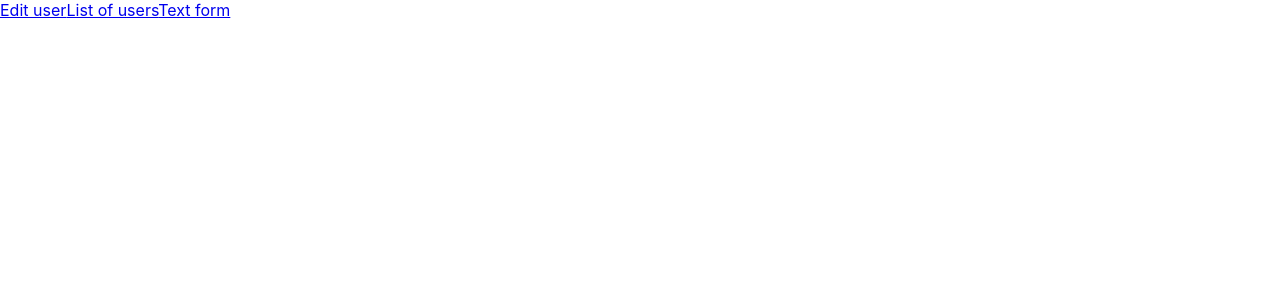
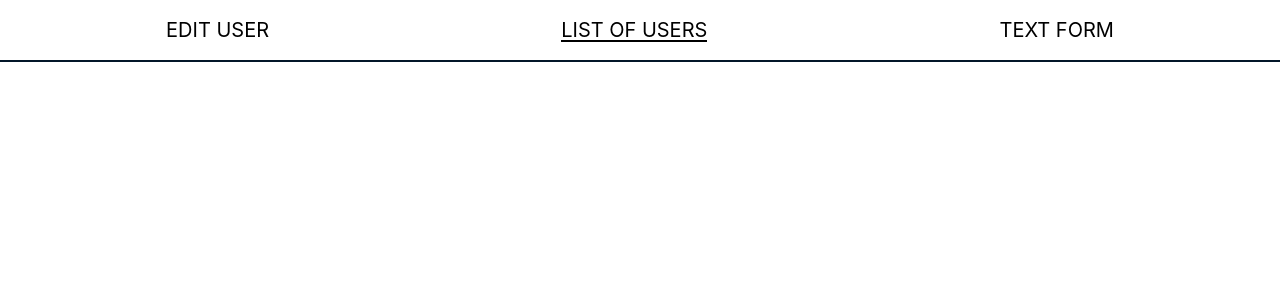
Before and after one commit to AndriiManyak/react-localusers-tt, a React (Create React App) app: page /#/users/list in a window 1280 px wide. Shown: the top 300 px of the page. Built offline with nearby package versions, Linux system fonts and the light colour scheme.

Commit message:
change style for header and user components

```diff
--- a/src/components/Header/Header.jsx
+++ b/src/components/Header/Header.jsx
@@ -1,23 +1,28 @@
 import React from 'react';
 import { NavLink } from 'react-router-dom';
+
+import './Header.scss';
 
 export const Header = () => (
   <div className="Header">
     <nav className="Header__nav">
       <NavLink
         to="/users/edit"
+        activeClassName="Header__link--active"
       >
         Edit user
       </NavLink>
 
       <NavLink
         to="/users/list"
+        activeClassName="Header__link--active"
       >
         List of users
       </NavLink>
 
       <NavLink
         to="/users/text"
+        activeClassName="Header__link--active"
       >
         Text form
       </NavLink>
--- a/src/components/Header/Header.scss
+++ b/src/components/Header/Header.scss
@@ -0,0 +1,40 @@
+.Header {
+  height: 60px;
+  border-bottom: 2px solid #031629;
+
+  &__nav {
+    height: 100%;
+    display: flex;
+    align-items: center;
+    justify-content: space-around;
+
+    padding: 0 20px;
+    font-size: 20px;
+
+    >a {
+      color: black;
+      text-decoration: none;
+      text-transform: uppercase;
+
+      &:hover {
+        opacity: 0.5;
+      }
+    }
+  }
+
+  &__link {
+    &--active {
+      position: relative;
+
+      &::after {
+        content: "";
+        position: absolute;
+        height: 2px;
+        width: 100%;
+        left: 0;
+        bottom: 0;
+        background-color: black;
+      }
+    }
+  }
+}
--- a/src/components/User/User.jsx
+++ b/src/components/User/User.jsx
@@ -1,5 +1,7 @@
 /* eslint-disable react/prop-types */
 import React from 'react';
+
+import './User.scss';
 
 export const User = ({
   name,
@@ -7,7 +9,7 @@ export const User = ({
   login,
   position,
 }) => (
-  <div>
+  <div className="User">
     <h3>{`${name} ${surname}`}</h3>
     <p>
       <span>Login: </span>
--- /dev/null
+++ b/src/components/User/User.scss
@@ -0,0 +1,9 @@
+.User {
+  padding: 30px;
+  border: 1px solid silver;
+  transition: transform 0.3s;
+
+  &:hover {
+    transform: scale(1.05);
+  }
+}
```
